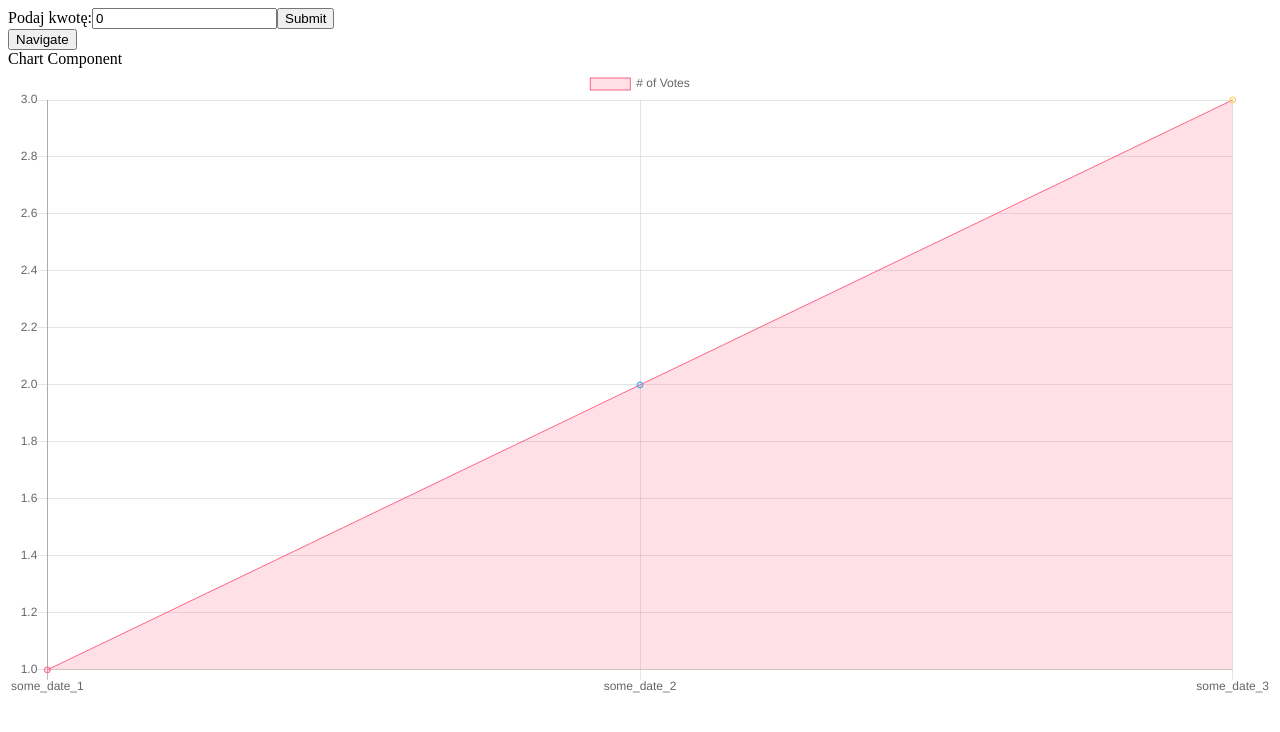
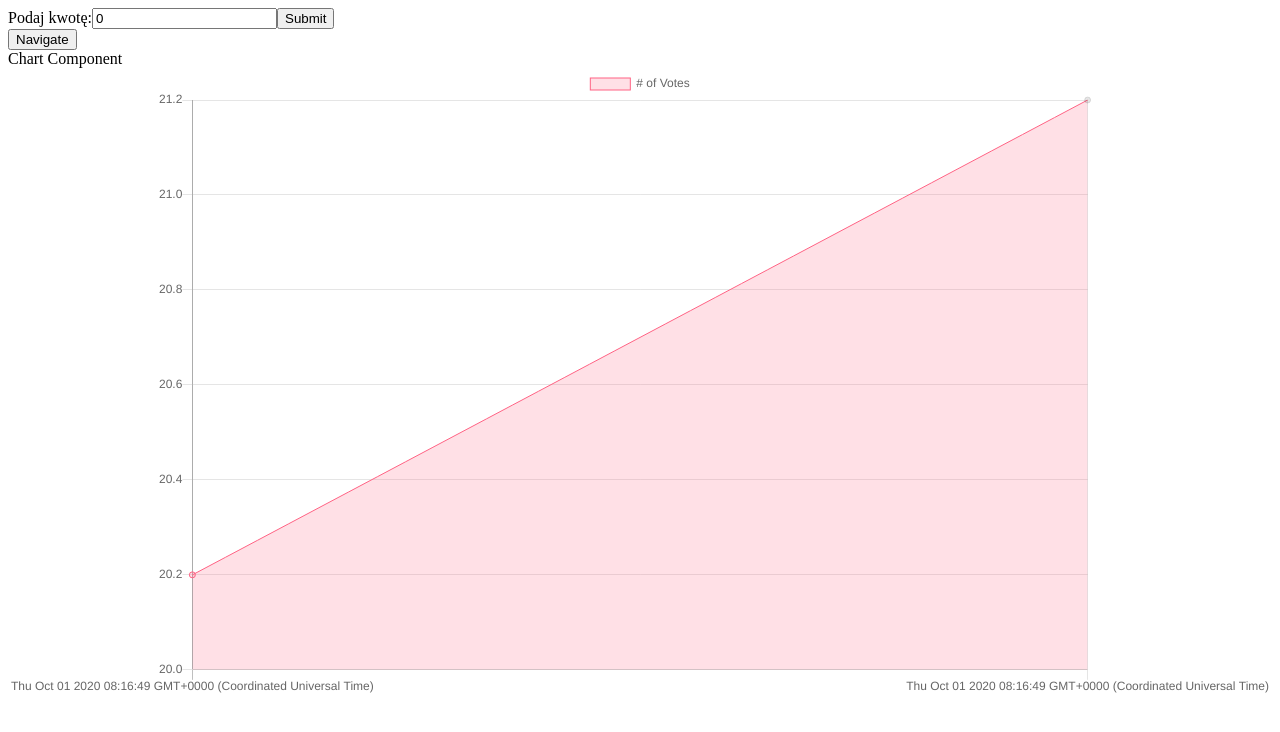
Before and after one commit to KKrzelowska/js-cashburn, a React app: page / in a window 1280 px wide. Shown: the top 732 px of the page. Built offline with nearby package versions, Linux system fonts and the light colour scheme.

Commit message:
modified:   src/App.js modified:   src/components/Chart.js

```diff
--- a/src/App.js
+++ b/src/App.js
@@ -7,7 +7,8 @@ const App = () => (
         <NameForm callback={(number) => {
             alert(number);
         }}/>
-        <Chart/>
+        <Chart values ={[[new Date(), 20.20],[new Date(), 21.20]]}
+/>
     </div>
 );
 
--- a/src/components/Chart.js
+++ b/src/components/Chart.js
@@ -1,46 +1,26 @@
 import React, { Component } from "react";
 import ChartComponent, { Line } from "react-chartjs-2";
 
-let values = [
-  {
-    date: "some_date_1",
-    value: 1
-  },
-  {
-    date: "some_date_2",
-    value: 2
-  },
-  {
-    date: "some_date_3",
-    value: 3
-  }
-];
+
 
 class Chart extends Component {
   constructor(props) {
     super(props);
+    let values = props.values;
+
     this.state = {
       chartData: {
-        labels: values.map((value) => value.date),
+        labels: values.map((value) => value[0]),
         datasets: [
           {
             label: "# of Votes",
-            data: values.map((value) => value.value),
+            data: values.map((value) => value[1]),
             backgroundColor: [
               "rgba(255, 99, 132, 0.2)",
-              "rgba(54, 162, 235, 0.2)",
-              "rgba(255, 206, 86, 0.2)",
-              "rgba(75, 192, 192, 0.2)",
-              "rgba(153, 102, 255, 0.2)",
-              "rgba(255, 159, 64, 0.2)"
+
             ],
             borderColor: [
               "rgba(255, 99, 132, 1)",
-              "rgba(54, 162, 235, 1)",
-              "rgba(255, 206, 86, 1)",
-              "rgba(75, 192, 192, 1)",
-              "rgba(153, 102, 255, 1)",
-              "rgba(255, 159, 64, 1)"
             ],
             borderWidth: 1
           }
```
